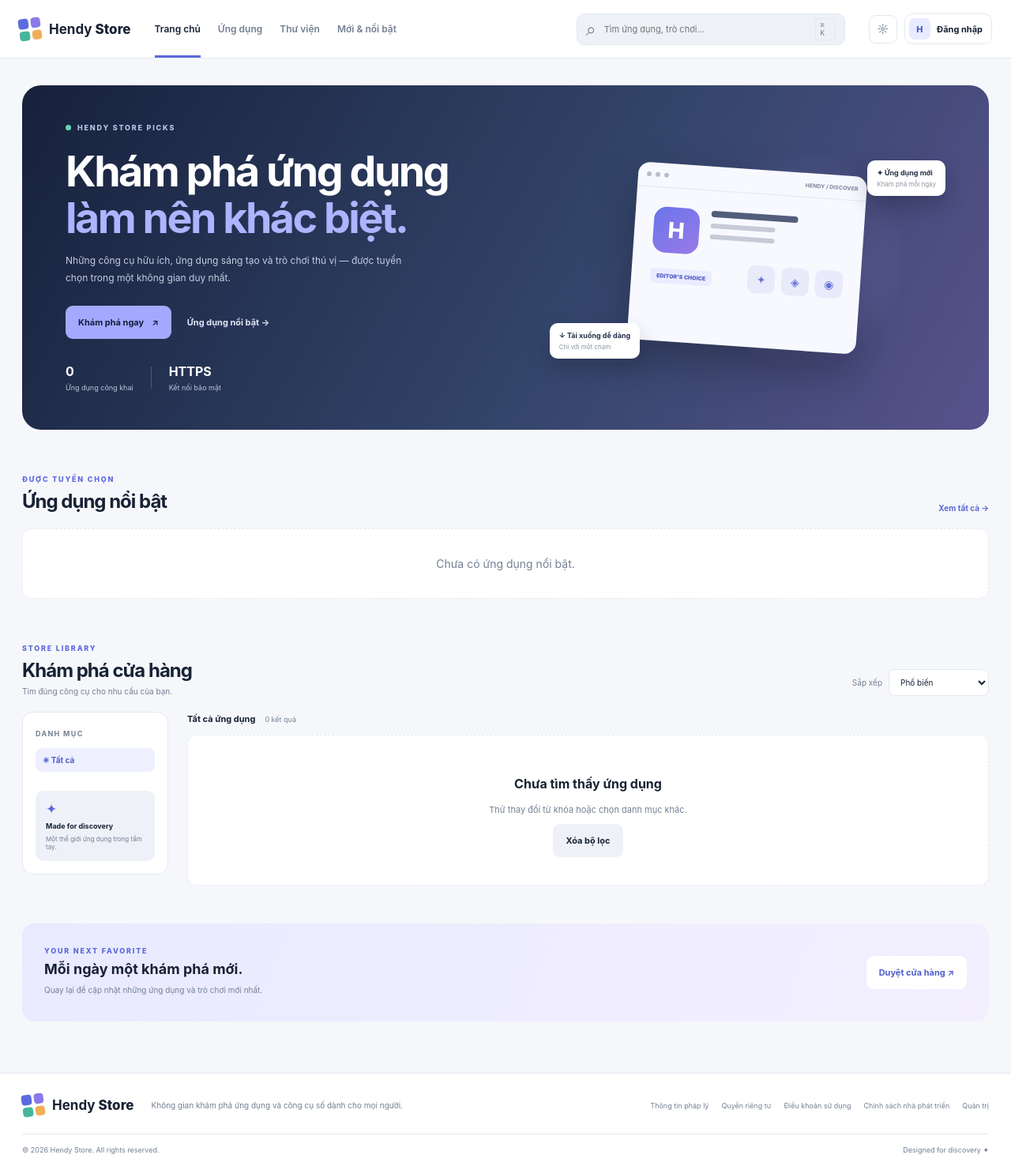
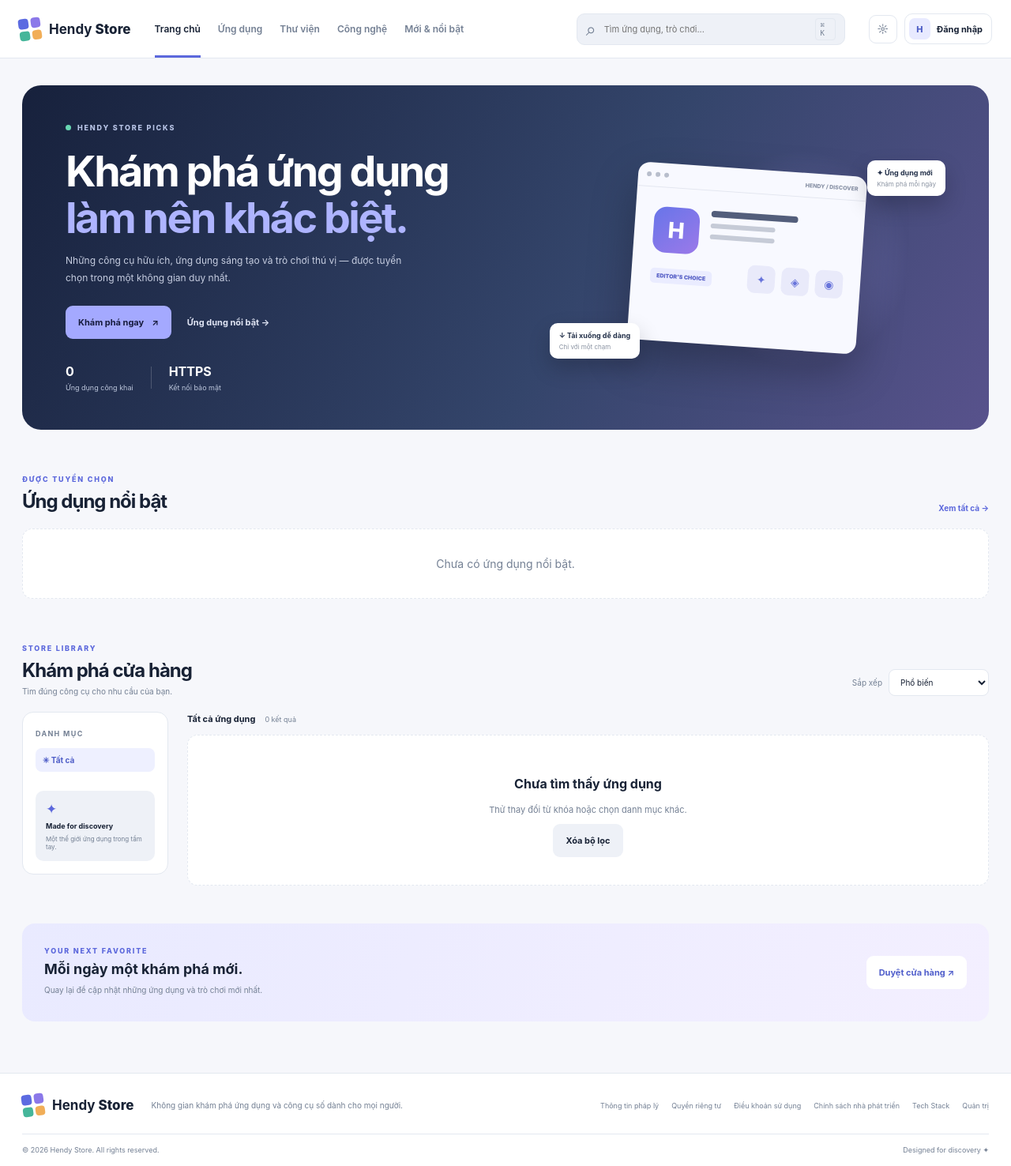
Before and after one commit to hendyngo-servers/HendyStore, a PHP site: page / in a window 1280 px wide. Shown: the whole page at 79% size. Run offline with PHP 8.4, Linux system fonts and the light colour scheme; data that the repository does not hold is empty; some libraries are stand-ins or nearby versions.

Commit message:
feat: add Tech Stack navigation

```diff
--- a/index.php
+++ b/index.php
@@ -10,7 +10,7 @@ $e=static fn(string $v):string=>htmlspecialchars($v,ENT_QUOTES|ENT_SUBSTITUTE,'U
 <link rel="canonical" href="<?= $e($base.'/') ?>"><meta property="og:type" content="website"><meta property="og:site_name" content="<?= $e($storeName) ?>"><meta property="og:title" content="<?= $e($storeName) ?> — Khám phá ứng dụng"><meta property="og:url" content="<?= $e($base.'/') ?>"><meta property="og:image" content="<?= $e($base.'/images/dummy.png') ?>">
 <link rel="icon" href="images/dummy.png"><link rel="stylesheet" href="g/fonts.css"><link rel="stylesheet" href="css/custom.261126163517.css"><script src="js/neon-client.bundle.js" defer></script><script src="js/custom.261126163157.js" defer></script></head><body data-page="home">
 <header class="site-header"><a class="brand" href="./"><span class="brand-mark"><i></i><i></i><i></i><i></i></span><span class="brand-name">Hendy <b>Store</b></span></a>
-<nav class="main-nav"><a class="nav-link active" href="./">Trang chủ</a><a class="nav-link" href="#apps">Ứng dụng</a><a class="nav-link" href="library/">Thư viện</a><a class="nav-link" href="#top">Mới & nổi bật</a></nav>
+<nav class="main-nav"><a class="nav-link active" href="./">Trang chủ</a><a class="nav-link" href="#apps">Ứng dụng</a><a class="nav-link" href="library/">Thư viện</a><a class="nav-link" href="tech-stack/">Công nghệ</a><a class="nav-link" href="#top">Mới & nổi bật</a></nav>
 <form class="header-search" id="searchForm"><span class="search-icon">⌕</span><input id="searchInput" type="search" placeholder="Tìm ứng dụng, trò chơi..." aria-label="Tìm kiếm"><kbd>⌘ K</kbd></form>
 <div class="header-actions"><button class="icon-button" id="themeToggle" type="button" aria-label="Đổi giao diện">☼</button><button class="account-button" id="accountButton" type="button"><span class="avatar" id="accountAvatar">H</span><span id="accountLabel">Đăng nhập</span></button></div></header>
 <main class="page-shell">
@@ -21,6 +21,6 @@ $e=static fn(string $v):string=>htmlspecialchars($v,ENT_QUOTES|ENT_SUBSTITUTE,'U
 <div class="catalog-layout"><aside class="category-sidebar"><b class="sidebar-title">DANH MỤC</b><div id="categoryList" class="category-list"><button class="category-button active" data-category="Tất cả">✳ Tất cả</button></div><div class="sidebar-note">✦<br><b>Made for discovery</b><small>Một thế giới ứng dụng trong tầm tay.</small></div></aside>
 <div class="catalog-main"><div class="catalog-toolbar"><strong id="resultTitle">Tất cả ứng dụng</strong><span id="resultCount">Đang tải…</span><label class="mobile-category-select"><select id="mobileCategory"><option value="Tất cả">Tất cả danh mục</option></select></label></div><div class="app-grid" id="appGrid"><div class="loading-card">Đang kết nối cửa hàng…</div></div><div class="empty-state hidden" id="emptyState"><h3>Chưa tìm thấy ứng dụng</h3><p>Thử thay đổi từ khóa hoặc chọn danh mục khác.</p><button class="button button-soft" id="clearFilters" type="button">Xóa bộ lọc</button></div><div class="pagination hidden" id="pagination"><button id="prevPage" type="button">← Trước</button><span id="pageLabel">1 / 1</span><button id="nextPage" type="button">Tiếp →</button></div></div></div></section>
 <section class="bottom-banner" id="top"><div><span class="section-kicker">YOUR NEXT FAVORITE</span><h2>Mỗi ngày một khám phá mới.</h2><p>Quay lại để cập nhật những ứng dụng và trò chơi mới nhất.</p></div><a class="button button-light" href="#apps">Duyệt cửa hàng ↗</a></section></main>
-<footer class="site-footer"><div class="footer-main"><a class="brand" href="./"><span class="brand-mark"><i></i><i></i><i></i><i></i></span><span class="brand-name">Hendy <b>Store</b></span></a><p>Không gian khám phá ứng dụng và công cụ số dành cho mọi người.</p><div class="footer-links"><a href="legal-notice/">Thông tin pháp lý</a><a href="privacy/">Quyền riêng tư</a><a href="terms-of-use/">Điều khoản sử dụng</a><a href="developer-policy/">Chính sách nhà phát triển</a><a href="admin/">Quản trị</a></div></div><div class="footer-bottom"><span>© <span id="yearNow"></span> Hendy Store. All rights reserved.</span><span>Designed for discovery ✦</span></div></footer>
+<footer class="site-footer"><div class="footer-main"><a class="brand" href="./"><span class="brand-mark"><i></i><i></i><i></i><i></i></span><span class="brand-name">Hendy <b>Store</b></span></a><p>Không gian khám phá ứng dụng và công cụ số dành cho mọi người.</p><div class="footer-links"><a href="legal-notice/">Thông tin pháp lý</a><a href="privacy/">Quyền riêng tư</a><a href="terms-of-use/">Điều khoản sử dụng</a><a href="developer-policy/">Chính sách nhà phát triển</a><a href="tech-stack/">Tech Stack</a><a href="admin/">Quản trị</a></div></div><div class="footer-bottom"><span>© <span id="yearNow"></span> Hendy Store. All rights reserved.</span><span>Designed for discovery ✦</span></div></footer>
 <dialog class="auth-dialog" id="authDialog"><button class="dialog-close" id="closeAuth" type="button" aria-label="Đóng">×</button><span class="section-kicker">WELCOME TO HENDY</span><h2 id="authTitle">Chào mừng trở lại</h2><p class="auth-intro">Đăng nhập để quản lý tài khoản của bạn.</p><div class="auth-tabs"><button class="auth-tab active" data-auth-mode="login" type="button">Đăng nhập</button><button class="auth-tab" data-auth-mode="register" type="button">Tạo tài khoản</button></div><form id="authForm"><label id="nameField" class="form-field hidden">Họ và tên<input name="name" minlength="2" autocomplete="name"></label><label class="form-field">Email<input name="email" type="email" required autocomplete="email"></label><label class="form-field">Mật khẩu<input name="password" type="password" required minlength="12" maxlength="72" autocomplete="current-password" placeholder="Tối thiểu 12 ký tự"></label><button class="button button-primary auth-submit" id="authSubmit" type="submit">Đăng nhập →</button><p class="form-message" id="authMessage" role="status"></p></form></dialog><div class="toast" id="toast" role="status"></div>
 </body></html>
```
